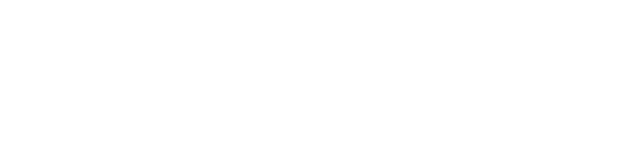
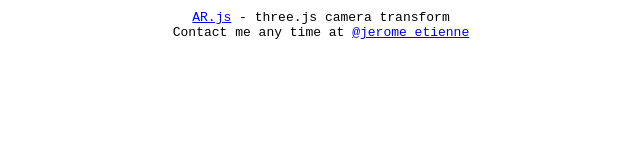
Before and after one commit to wyssale1/ARjs-three, a plain HTML site: page index.html in a window 1280 px wide. Shown: the whole page, without its empty margins (319-959 px from the left). Drawn offline with nearby package versions, Linux system fonts and the light colour scheme.

Commit message:
Init ThreeJS

```diff
--- a/index.html
+++ b/index.html
@@ -1,22 +1,168 @@
 <!DOCTYPE html>
-<!--[if lt IE 7]>      <html class="no-js lt-ie9 lt-ie8 lt-ie7"> <![endif]-->
-<!--[if IE 7]>         <html class="no-js lt-ie9 lt-ie8"> <![endif]-->
-<!--[if IE 8]>         <html class="no-js lt-ie9"> <![endif]-->
-<!--[if gt IE 8]>      <html class="no-js"> <!--<![endif]-->
-<html>
-    <head>
-        <meta charset="utf-8">
-        <meta http-equiv="X-UA-Compatible" content="IE=edge">
-        <title></title>
-        <meta name="description" content="">
-        <meta name="viewport" content="width=device-width, initial-scale=1">
-        <link rel="stylesheet" href="">
-    </head>
-    <body>
-        <!--[if lt IE 7]>
-            <p class="browsehappy">You are using an <strong>outdated</strong> browser. Please <a href="#">upgrade your browser</a> to improve your experience.</p>
-        <![endif]-->
+<meta name="viewport" content="width=device-width, user-scalable=no, minimum-scale=1.0, maximum-scale=1.0">
+<!-- three.js library -->
+<script src='vendor/three.js/build/three.min.js'></script>
+<!-- ar.js -->
+<script src="../build/ar.js"></script>
+<script>THREEx.ArToolkitContext.baseURL = '../'</script>
 
-        <script src="" async defer></script>
-    </body>
-</html>
+<body style='margin : 0px; overflow: hidden; font-family: Monospace;'>
+    <div style='position: absolute; top: 10px; width:100%; text-align: center; z-index: 1;'>
+        <a href="https://github.com/jeromeetienne/AR.js/" target="_blank">AR.js</a> - three.js camera transform
+        <br />
+        Contact me any time at <a href='https://twitter.com/jerome_etienne' target='_blank'>@jerome_etienne</a>
+    </div>
+    <script>
+        //////////////////////////////////////////////////////////////////////////////////
+        //		Init
+        //////////////////////////////////////////////////////////////////////////////////
+
+        // init renderer
+        var renderer = new THREE.WebGLRenderer({
+            antialias: true,
+            alpha: true
+        });
+        renderer.setClearColor(new THREE.Color('lightgrey'), 0)
+        renderer.setSize(640, 480);
+        renderer.domElement.style.position = 'absolute'
+        renderer.domElement.style.top = '0px'
+        renderer.domElement.style.left = '0px'
+        document.body.appendChild(renderer.domElement);
+
+        // array of functions for the rendering loop
+        var onRenderFcts = [];
+
+        // init scene and camera
+        var scene = new THREE.Scene();
+
+        //////////////////////////////////////////////////////////////////////////////////
+        //		Initialize a basic camera
+        //////////////////////////////////////////////////////////////////////////////////
+
+        // Create a camera
+        var camera = new THREE.Camera();
+        scene.add(camera);
+
+        ////////////////////////////////////////////////////////////////////////////////
+        //          handle arToolkitSource
+        ////////////////////////////////////////////////////////////////////////////////
+
+        var arToolkitSource = new THREEx.ArToolkitSource({
+            // to read from the webcam
+            sourceType: 'webcam',
+
+            // // to read from an image
+            // sourceType : 'image',
+            // sourceUrl : THREEx.ArToolkitContext.baseURL + '../data/images/img.jpg',
+
+            // to read from a video
+            // sourceType : 'video',
+            // sourceUrl : THREEx.ArToolkitContext.baseURL + '../data/videos/headtracking.mp4',
+        })
+
+        arToolkitSource.init(function onReady() {
+            onResize()
+        })
+
+        // handle resize
+        window.addEventListener('resize', function () {
+            onResize()
+        })
+        function onResize() {
+            arToolkitSource.onResizeElement()
+            arToolkitSource.copyElementSizeTo(renderer.domElement)
+            if (arToolkitContext.arController !== null) {
+                arToolkitSource.copyElementSizeTo(arToolkitContext.arController.canvas)
+            }
+        }
+        ////////////////////////////////////////////////////////////////////////////////
+        //          initialize arToolkitContext
+        ////////////////////////////////////////////////////////////////////////////////
+
+
+        // create atToolkitContext
+        var arToolkitContext = new THREEx.ArToolkitContext({
+            cameraParametersUrl: THREEx.ArToolkitContext.baseURL + '../data/data/camera_para.dat',
+            detectionMode: 'mono',
+        })
+        // initialize it
+        arToolkitContext.init(function onCompleted() {
+            // copy projection matrix to camera
+            camera.projectionMatrix.copy(arToolkitContext.getProjectionMatrix());
+        })
+
+        // update artoolkit on every frame
+        onRenderFcts.push(function () {
+            if (arToolkitSource.ready === false) return
+
+            arToolkitContext.update(arToolkitSource.domElement)
+
+            // update scene.visible if the marker is seen
+            scene.visible = camera.visible
+        })
+
+        ////////////////////////////////////////////////////////////////////////////////
+        //          Create a ArMarkerControls
+        ////////////////////////////////////////////////////////////////////////////////
+
+        // init controls for camera
+        var markerControls = new THREEx.ArMarkerControls(arToolkitContext, camera, {
+            type: 'pattern',
+            patternUrl: THREEx.ArToolkitContext.baseURL + '../data/data/patt.hiro',
+            // patternUrl : THREEx.ArToolkitContext.baseURL + '../data/data/patt.kanji',
+            // as we controls the camera, set changeMatrixMode: 'cameraTransformMatrix'
+            changeMatrixMode: 'cameraTransformMatrix'
+        })
+        // as we do changeMatrixMode: 'cameraTransformMatrix', start with invisible scene
+        scene.visible = false
+
+        //////////////////////////////////////////////////////////////////////////////////
+        //		add an object in the scene
+        //////////////////////////////////////////////////////////////////////////////////
+
+        // add a torus knot
+        var geometry = new THREE.CubeGeometry(1, 1, 1);
+        var material = new THREE.MeshNormalMaterial({
+            transparent: true,
+            opacity: 0.5,
+            side: THREE.DoubleSide
+        });
+        var mesh = new THREE.Mesh(geometry, material);
+        mesh.position.y = geometry.parameters.height / 2
+        scene.add(mesh);
+
+        var geometry = new THREE.TorusKnotGeometry(0.3, 0.1, 64, 16);
+        var material = new THREE.MeshNormalMaterial();
+        var mesh = new THREE.Mesh(geometry, material);
+        mesh.position.y = 0.5
+        scene.add(mesh);
+
+        onRenderFcts.push(function (delta) {
+            mesh.rotation.x += Math.PI * delta
+        })
+
+        //////////////////////////////////////////////////////////////////////////////////
+        //		render the whole thing on the page
+        //////////////////////////////////////////////////////////////////////////////////
+
+        // render the scene
+        onRenderFcts.push(function () {
+            renderer.render(scene, camera);
+        })
+
+        // run the rendering loop
+        var lastTimeMsec = null
+        requestAnimationFrame(function animate(nowMsec) {
+            // keep looping
+            requestAnimationFrame(animate);
+            // measure time
+            lastTimeMsec = lastTimeMsec || nowMsec - 1000 / 60
+            var deltaMsec = Math.min(200, nowMsec - lastTimeMsec)
+            lastTimeMsec = nowMsec
+            // call each update function
+            onRenderFcts.forEach(function (onRenderFct) {
+                onRenderFct(deltaMsec / 1000, nowMsec / 1000)
+            })
+        })
+    </script>
+</body>
```
